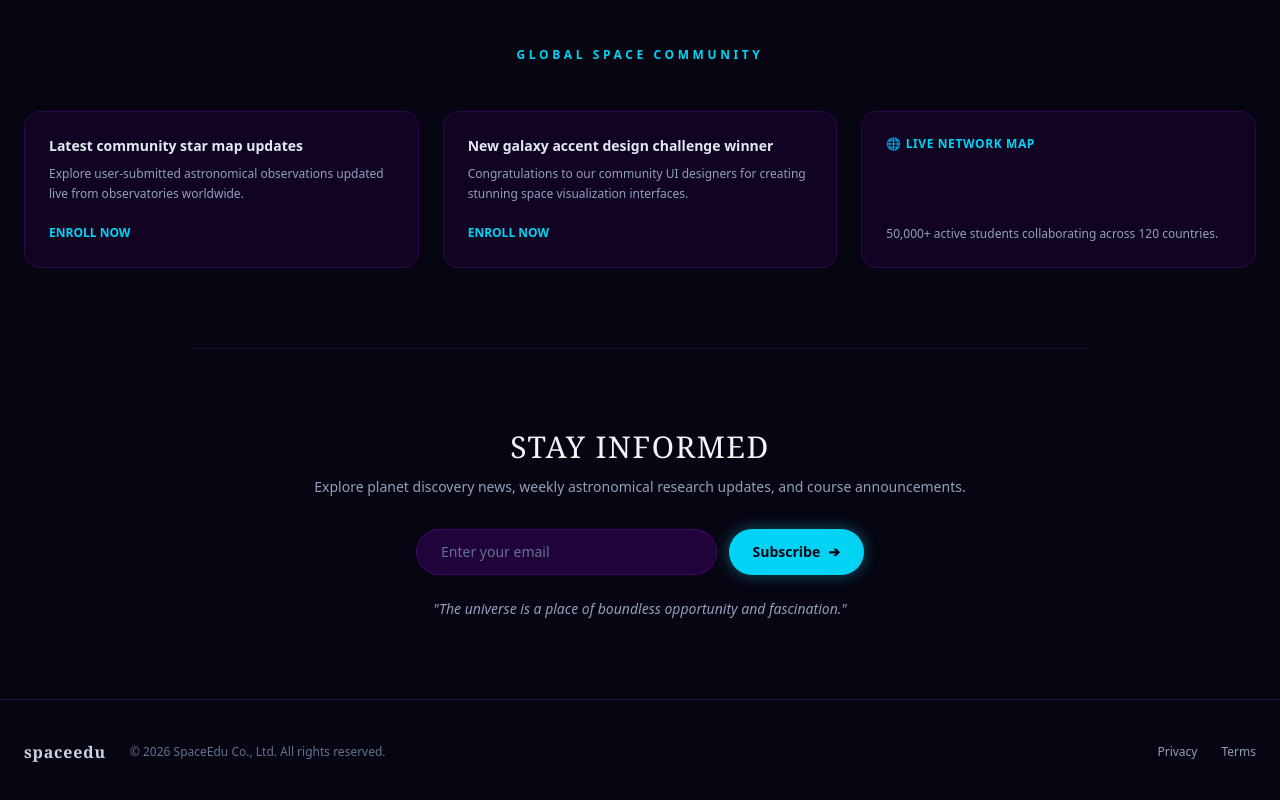
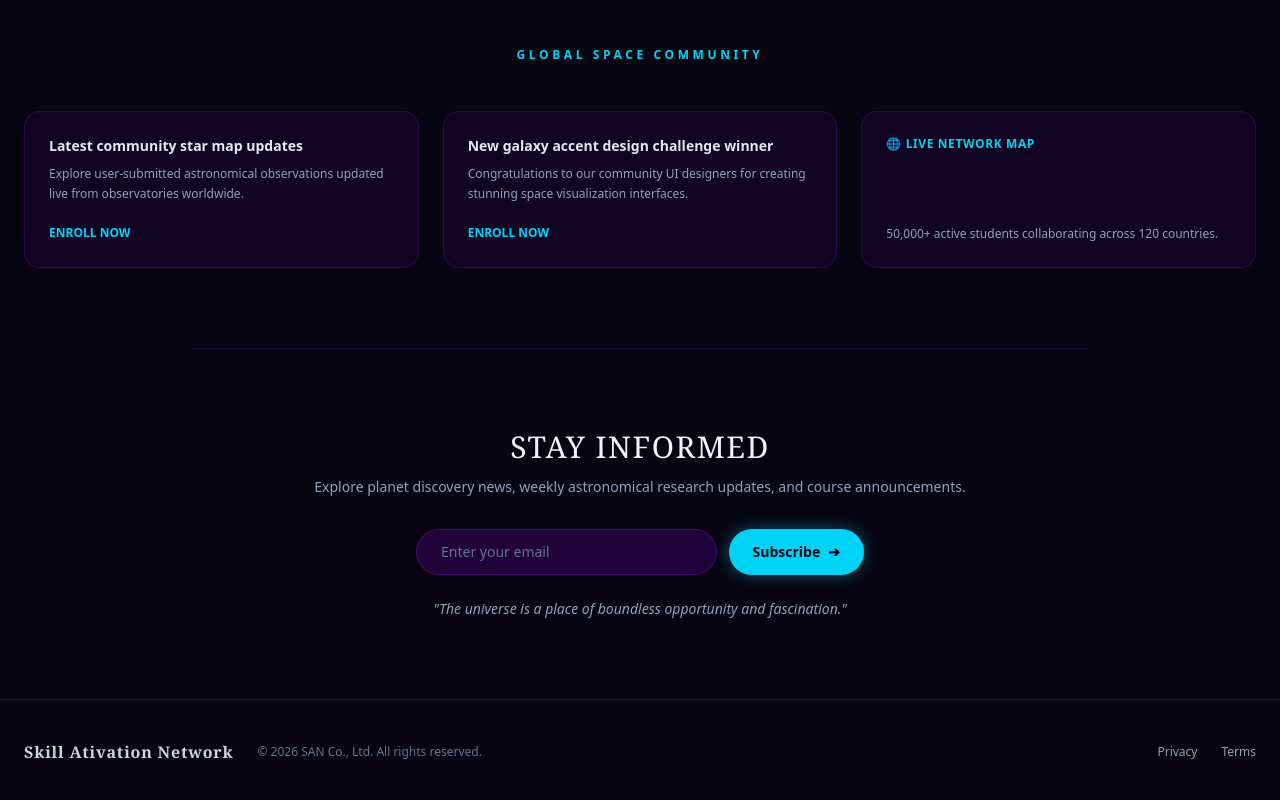
Before and after one commit to FebrianyRenata02/SAN-Academy-Bootcamp, a React (Vite) app: page / in a window 1280 px wide. Shown: the part 3065-3865 px from the top of the page. Built offline with nearby package versions, Linux system fonts and the light colour scheme.

Commit message:
Update App.tsx

```diff
--- a/src/App.tsx
+++ b/src/App.tsx
@@ -435,8 +435,8 @@ export const App: React.FC = () => {
       <footer className="border-t border-purple-900/40 py-10 px-6 text-xs text-slate-500 relative z-10">
         <div className="max-w-7xl mx-auto flex flex-col md:flex-row items-center justify-between gap-6">
           <div className="flex items-center gap-6">
-            <span className="font-serif text-slate-300 font-bold text-base tracking-wider">spaceedu</span>
-            <p>© {new Date().getFullYear()} SpaceEdu Co., Ltd. All rights reserved.</p>
+            <span className="font-serif text-slate-300 font-bold text-base tracking-wider">Skill Ativation Network</span>
+            <p>© {new Date().getFullYear()} SAN Co., Ltd. All rights reserved.</p>
           </div>
 
           <div className="flex gap-6 text-slate-400">
```
